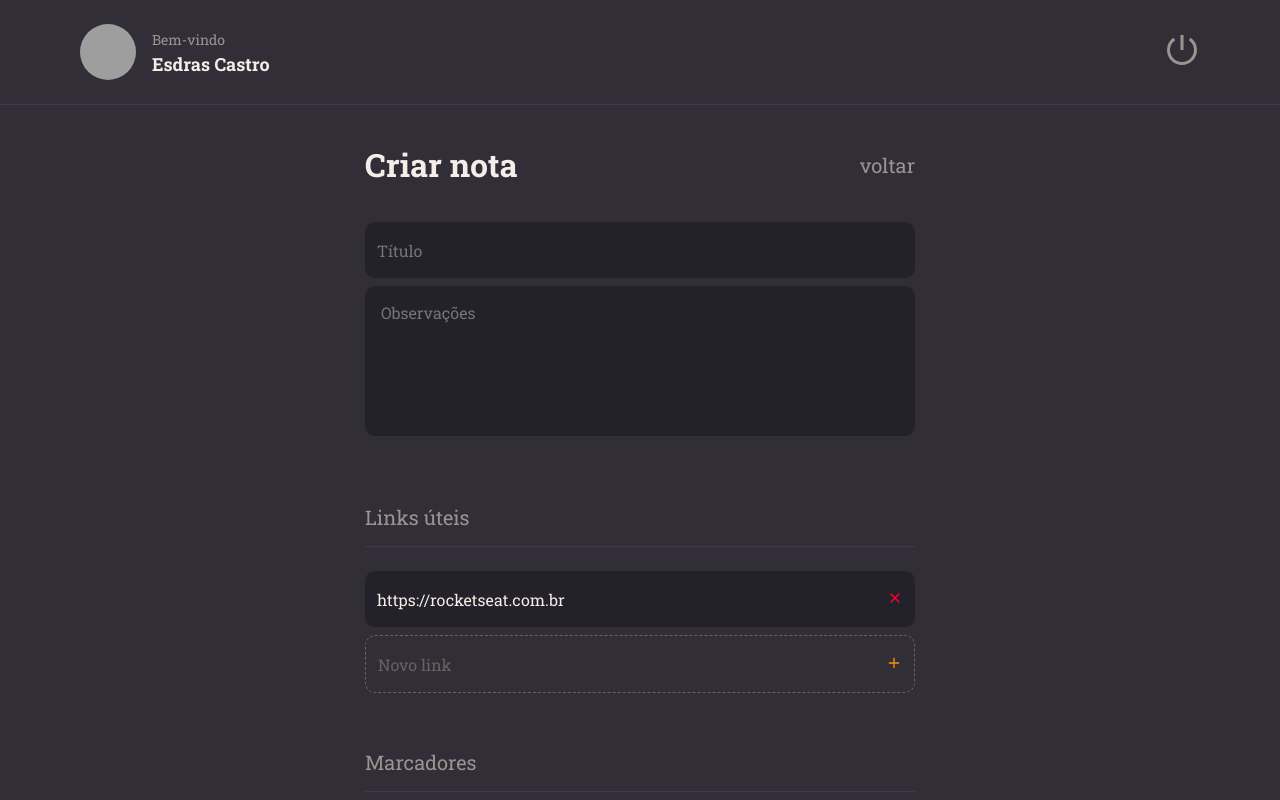
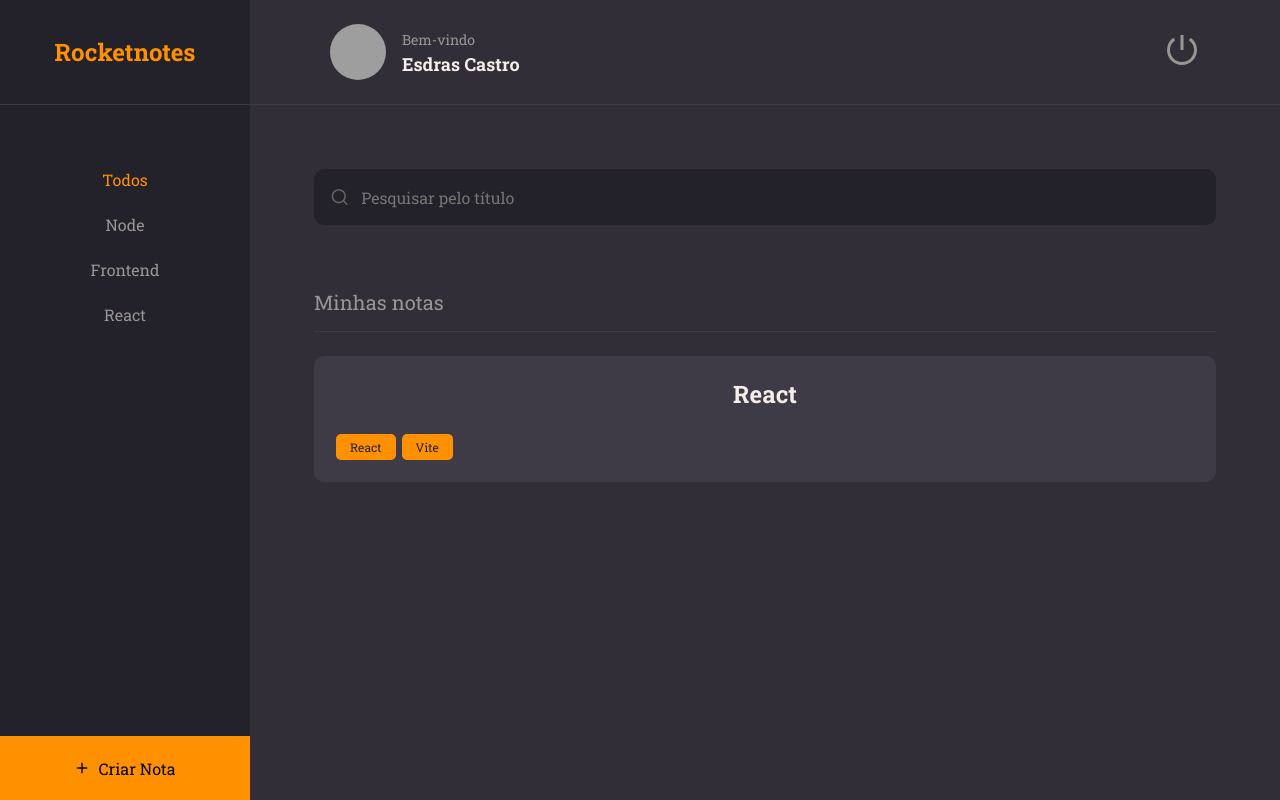
Before and after one commit to EsdrasCFF/Worknotes_front, a React (Vite) app: page / in a window 1280 px wide. Built offline with nearby package versions, Linux system fonts and the light colour scheme; grey boxes are pictures that could not be loaded.

Commit message:
Feat: react-routes apply

```diff
--- a/src/main.jsx
+++ b/src/main.jsx
@@ -6,13 +6,13 @@ import { ThemeProvider } from 'styled-components';
 
 import theme from './styles/theme'
 
-import { New } from "./pages/New";
+import { Routes } from "./routes";
 
 ReactDOM.createRoot(document.getElementById("root")).render(
   <React.StrictMode>
     <ThemeProvider theme={theme} >
       <GlobalStyles />
-      <New />
+      <Routes />
     </ThemeProvider>
   </React.StrictMode>
 );
--- a/src/pages/SingIn/index.jsx
+++ b/src/pages/SignIn/index.jsx
@@ -5,7 +5,7 @@ import { Button } from "../../components/Button";
 
 import { Background, Container, Form } from "./styles";
 
-export function SingIn() {
+export function SignIn() {
   return (
     <Container>
       <Form>
--- a/src/pages/SingUp/index.jsx
+++ b/src/pages/SignUp/index.jsx
@@ -5,7 +5,7 @@ import { Input } from "../../components/Input";
 import { Button } from "../../components/Button";
 
 
-export function SingUp() {
+export function SignUp() {
   return (
     <Container>
 
--- a/src/pages/SingUp/styles.js
+++ b/src/pages/SignUp/styles.js
@@ -13,7 +13,7 @@ export const Form = styled.form`
   display: flex;
   flex-direction: column;
   justify-content: center;
-  align: center;
+  align-items: center;
 
   text-align: center;
 
--- a/src/routes/auth.routes.jsx
+++ b/src/routes/auth.routes.jsx
@@ -1,7 +1,7 @@
 import { Routes, Route } from 'react-router-dom';
 
-import { SignIn } from '../pages/SingIn';
-import { SignUp } from '../pages/SingUp';
+import { SignIn } from '../pages/SignIn';
+import { SignUp } from '../pages/SignUp';
 
 export function AuthRoutes() {
   return (
--- a/src/routes/index.jsx
+++ b/src/routes/index.jsx
@@ -5,7 +5,7 @@ import { AuthRoutes } from "./auth.routes";
 export function Routes() {
   return (
     <BrowserRouter>
-      <AuthRoutes/>
+      <AppRoutes/>
     </BrowserRouter>
   )
 }
```
Also changed, not shown: src/pages/SignIn/styles.js (renamed from src/pages/SingIn/styles.js).
